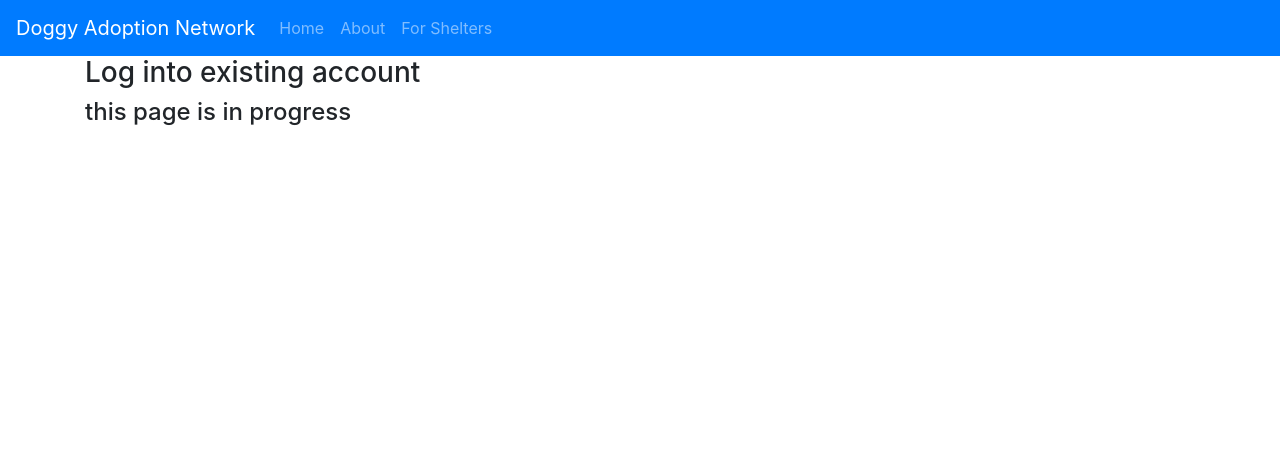
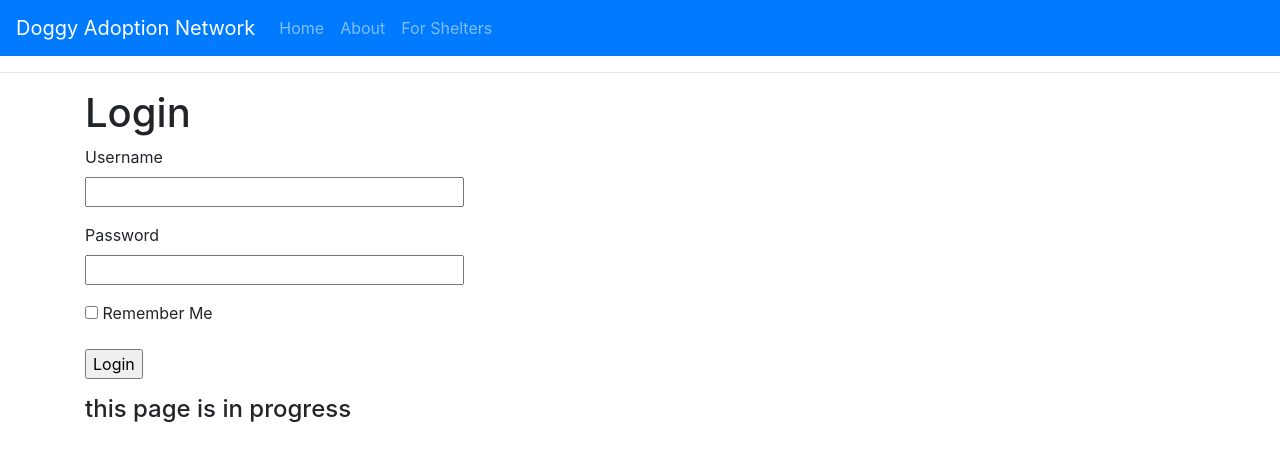
Before and after one commit to Gromulus-Romulus/CIS-422-DAN, a Flask app: page /login in a window 1280 px wide. Shown: the top 461 px of the page. Run offline with Flask 2, Linux system fonts and the light colour scheme; some libraries are stand-ins or nearby versions.

Commit message:
I made a change - Jack

```diff
--- a/DANv1/website/__init__.py
+++ b/DANv1/website/__init__.py
@@ -1,8 +1,11 @@
 from flask import Flask
+
 
 def create_app():
     app = Flask(__name__)
-    app.config['SECRET_KEY'] = "doggie doghhhh"
+
+    # creates our secret code
+    app.config["SECRET_KEY"] = "dogs"
 
     from .views import views
     # from .auth import auth
--- /dev/null
+++ b/DANv1/website/forms.py
@@ -0,0 +1,13 @@
+from flask_wtf import FlaskForm
+from wtforms import StringField, PasswordField, BooleanField, SubmitField
+from wtforms.validators import DataRequired
+
+class LoginForm(FlaskForm):
+    # StringFields take user string input
+    # PasswordField take user string input but displays in asterisk form
+    # BooleanField creates a on/off toggle button
+    # SubmitField creates the button that submits the page contents
+    username = StringField('Username', validators=[DataRequired()])
+    password = PasswordField('Password', validators=[DataRequired()])
+    remember_me = BooleanField('Remember Me')
+    submit = SubmitField('Login')
--- a/DANv1/website/templates/base.html
+++ b/DANv1/website/templates/base.html
@@ -14,7 +14,9 @@
       href="https://stackpath.bootstrapcdn.com/font-awesome/4.7.0/css/font-awesome.min.css"
       crossorigin="anonymous"
     />
+
     <title>{% block title %}Base{% endblock %}</title>
+
 </head>
 <body>
 <!-- navbar stuff here -->
@@ -49,6 +51,24 @@
       </div>
   </div>
 </nav>
+
+<!-- hr shows break in code -->
+<hr>
+        <!-- get_flashed_messages() is a Flask function that
+        returns the last message registered with flash() -->
+        {% with messages = get_flashed_messages() %}
+        <!-- checks if messages has content -->
+        {% if messages %}
+        <ul>
+            <!-- iterates through messages' content -->
+            {% for message in messages %}
+            <!-- displays message contents on webpage (FOR TEMPORARY TESTING) -->
+            <li>{{ message }}</li>
+            {% endfor %}
+        </ul>
+        {% endif %}
+        {% endwith %}
+
 <div class="container">
   {% block content %}Content
   {% endblock %}
@@ -70,5 +90,6 @@
         integrity="sha384-JZR6Spejh4U02d8jOt6vLEHfe/JQGiRRSQQxSfFWpi1MquVdAyjUar5+76PVCmYl"
         crossorigin="anonymous"
     ></script>
+
 </body>
 </html>
--- a/DANv1/website/templates/login.html
+++ b/DANv1/website/templates/login.html
@@ -1,7 +1,21 @@
+
 {% extends "base.html" %}
 {% block title %}Login{% endblock %}
 {% set active_page = 'login' %}
 {% block content %}
-<h3>Log into existing account</h3>
+<h1>Login</h1>
+    <form action="" method="post" novalidate>
+        {{ form.hidden_tag() }}
+        <p>
+            {{ form.username.label }}<br>
+            {{ form.username(size=32) }}
+        </p>
+        <p>
+            {{ form.password.label }}<br>
+            {{ form.password(size=32) }}
+        </p>
+        <p>{{ form.remember_me() }} {{ form.remember_me.label }}</p>
+        <p>{{ form.submit() }}</p>
+    </form>
 <h4>this page is in progress</h4>
 {% endblock %}
--- a/DANv1/website/views.py
+++ b/DANv1/website/views.py
@@ -1,4 +1,6 @@
-from flask import Blueprint, render_template, request, url_for, redirect
+from flask import Blueprint, render_template, request, url_for, redirect, flash
+#from website import website
+from website.forms import LoginForm
 
 views = Blueprint('views', __name__)
 
@@ -6,9 +8,25 @@ views = Blueprint('views', __name__)
 def home():
     return render_template("home.html")
 
-@views.route('/login')
+# methods['GET', 'POST'] tells view function to accept GET and POST requests
+@views.route('/login', methods=['GET', 'POST'])
 def login():
-    return render_template("login.html")
+    '''handles logic of login process'''
+
+    # stores wtform in 'form' var
+    # wtform defined as LoginForm class in forms.py
+    form = LoginForm()
+
+    # checks if form's fields' requirements have been met
+    if form.validate_on_submit():
+        # flash() makes Flask store the message with the desired format
+        flash('Login requested for user {}, password={},remember_me={}'.format(
+            form.username.data, form.password.data, form.remember_me.data))
+        # redirect() takes the user to the route argument
+        return redirect('/index')
+
+    # if the form hasn't been filled the method will render the given html template
+    return render_template("login.html", title='Sign In', form=form)
 
 @views.route('/signup') #methods = ['POST', 'GET']
 def start_quiz():
```
Also changed, not shown: DANv1/website/templates/test.html (+14 -47 lines), DANv1/website/config.py (added).
